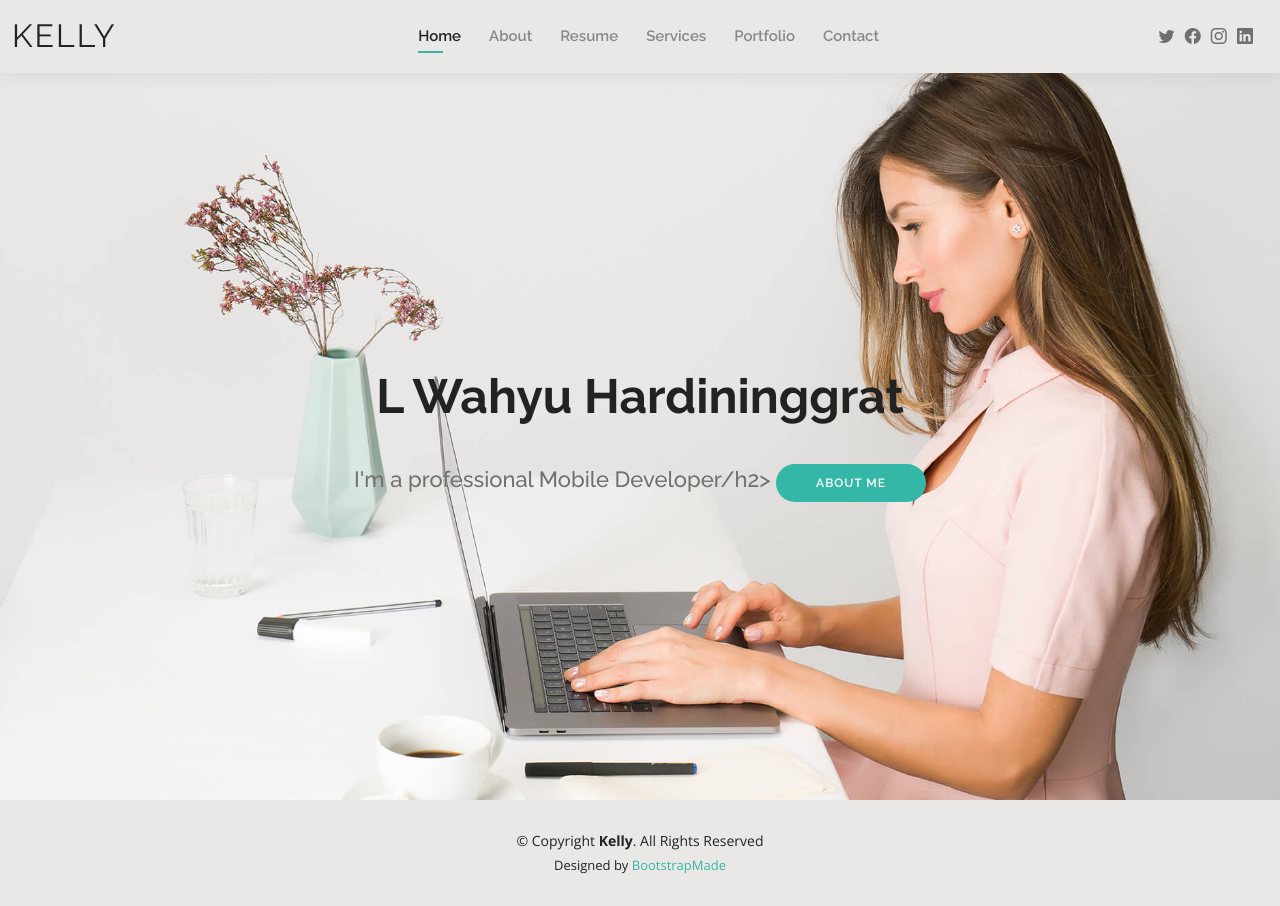
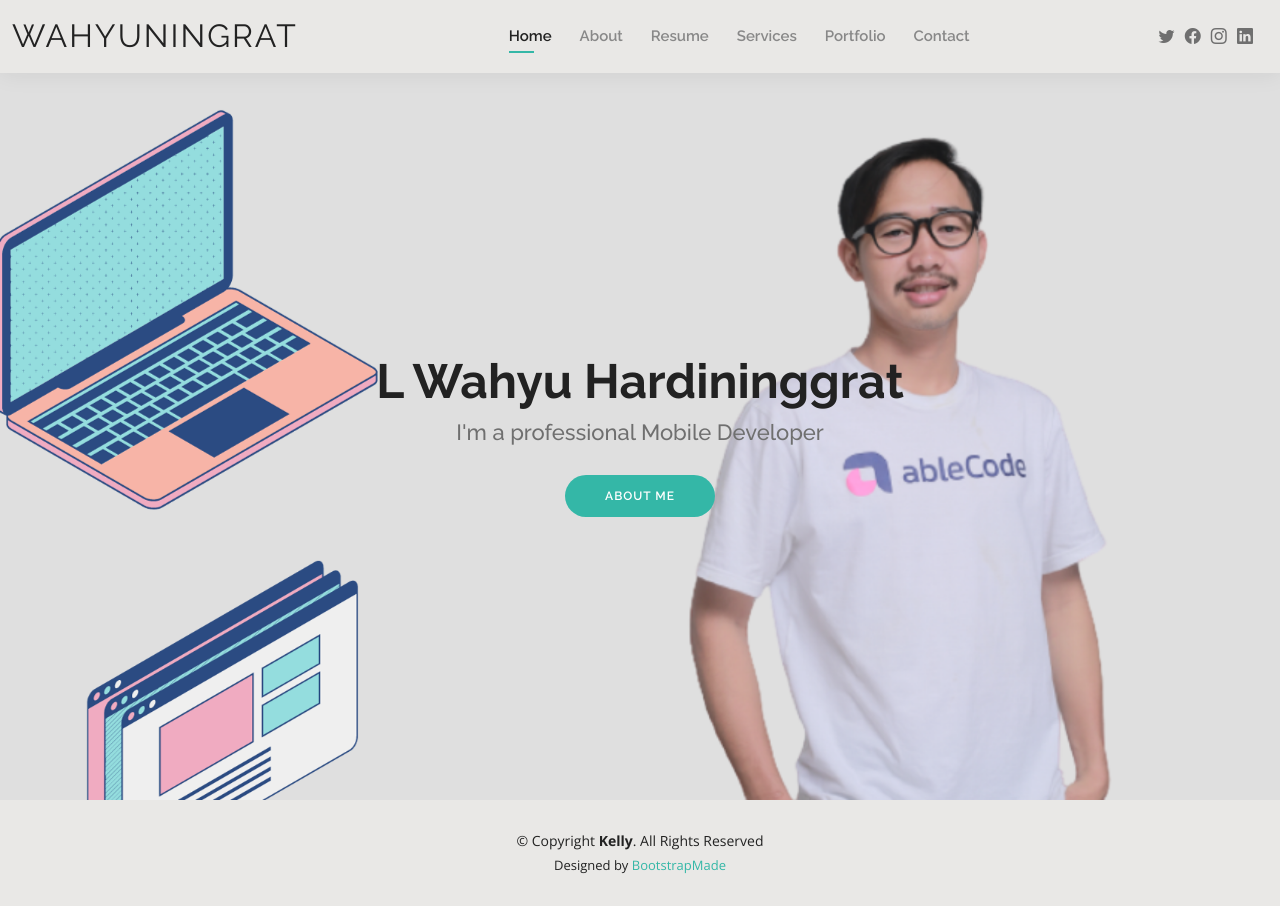
Before and after one commit to wahyuningrat0005/wahyuNingrat.github.io, a plain HTML site: page index.html in a window 1280 px wide. Drawn offline with nearby package versions, Linux system fonts and the light colour scheme.

Commit message:
my change picture

```diff
--- a/assets/css/style.css
+++ b/assets/css/style.css
@@ -421,7 +421,7 @@ h6 {
 #hero {
   width: 100%;
   height: 100vh;
-  background: url("../img/hero-bg.jpg") top right;
+  background: url("../img/wahyu-bg.png") top right;
   background-size: cover;
 }
 
--- a/index.html
+++ b/index.html
@@ -5,7 +5,7 @@
   <meta charset="utf-8">
   <meta content="width=device-width, initial-scale=1.0" name="viewport">
 
-  <title>Kelly Bootstrap Template - Index</title>
+  <title> Wahyu Ningrat</title>
   <meta content="" name="description">
   <meta content="" name="keywords">
 
@@ -42,7 +42,7 @@
   <header id="header" class="fixed-top">
     <div class="container-fluid d-flex justify-content-between align-items-center">
 
-      <h1 class="logo me-auto me-lg-0"><a href="index.html">Kelly</a></h1>
+      <h1 class="logo me-auto me-lg-0"><a href="index.html">wahyuNingrat</a></h1>
       <!-- Uncomment below if you prefer to use an image logo -->
       <!-- <a href="index.html" class="logo"><img src="assets/img/logo.png" alt="" class="img-fluid"></a>-->
 
@@ -73,7 +73,7 @@
   <section id="hero" class="d-flex align-items-center">
     <div class="container d-flex flex-column align-items-center" data-aos="zoom-in" data-aos-delay="100">
       <h1>L Wahyu Hardininggrat</h1>
-      <h2>I'm a professional Mobile Developer/h2>
+      <h2>I'm a professional Mobile Developer</h2>
       <a href="about.html" class="btn-about">About Me</a>
     </div>
   </section><!-- End Hero -->
```
Also changed, not shown: assets/img/wahyu-bg.png (added).
